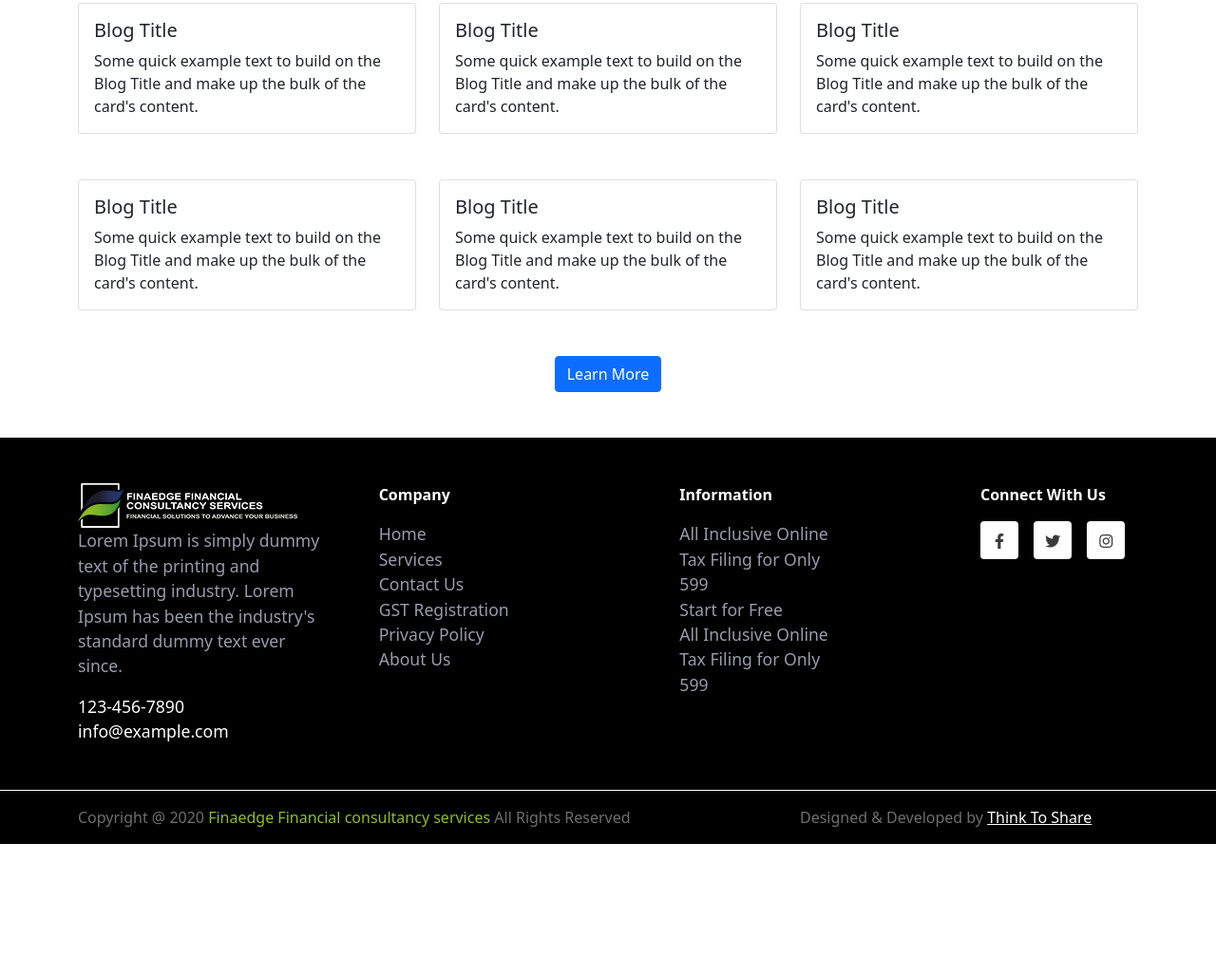
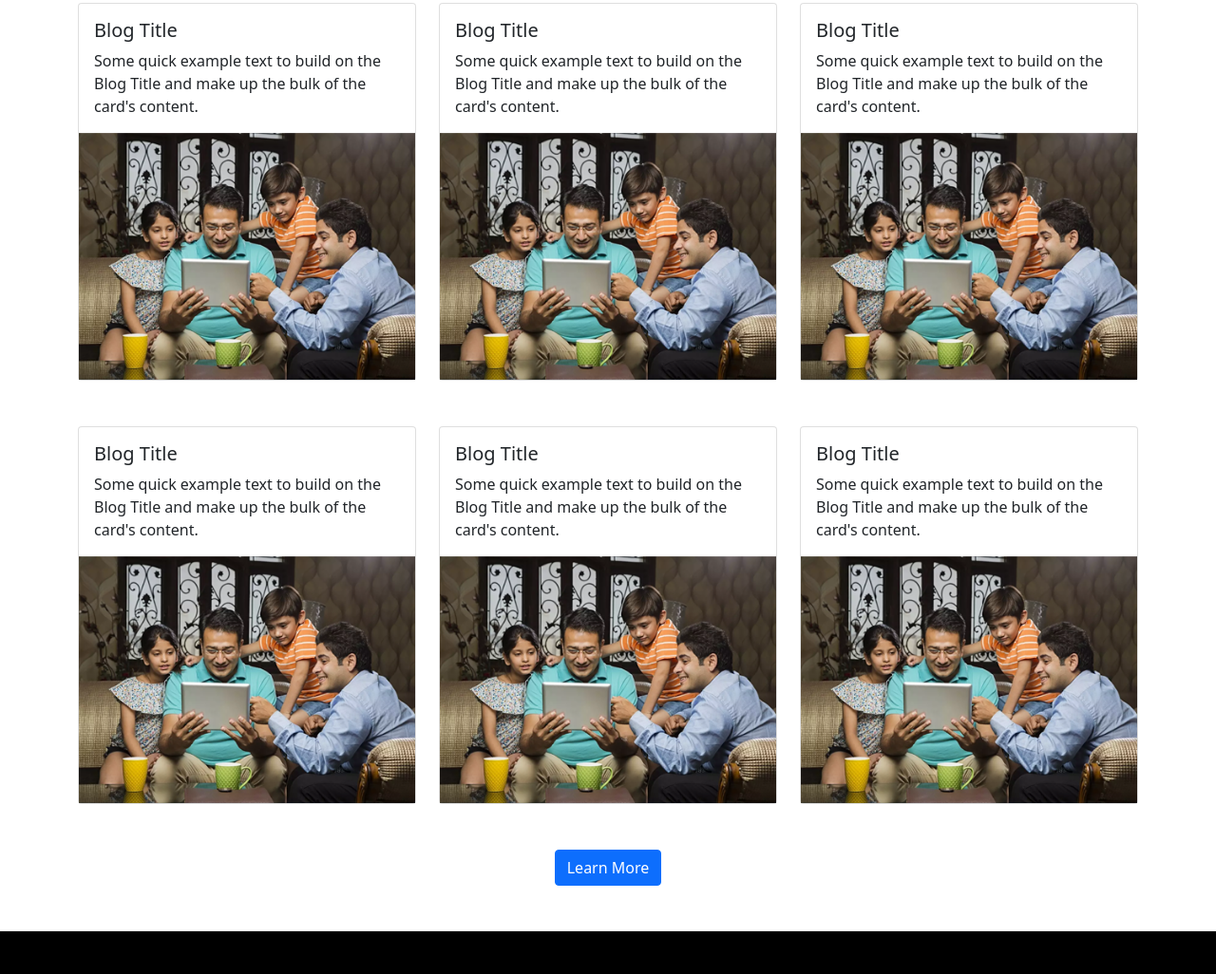
Before and after one commit to Think-To-Share/finaedge.io, a plain HTML site: page index.html in a window 1280 px wide. Shown: the part 1503-2529 px from the top of the page at 95% size. Before the commit the page ends 2393 px from the top, so only its background shows below. Drawn offline with nearby package versions, Linux system fonts and the light colour scheme.

Commit message:
design modified

```diff
--- a/index.html
+++ b/index.html
@@ -127,6 +127,7 @@
 							  <h5 class="card-title latest-blog-head">Blog Title</h5>
 							  <p class="card-text">Some quick example text to build on the Blog Title and make up the bulk of the card's content.</p>
 							</div>
+							<img src="images/blog1.png" alt="" class="img-fluid">
 						</div>
 					</div>
 					<div class="col-md-4">
@@ -135,6 +136,7 @@
 							  <h5 class="card-title latest-blog-head">Blog Title</h5>
 							  <p class="card-text">Some quick example text to build on the Blog Title and make up the bulk of the card's content.</p>
 							</div>
+							<img src="images/blog1.png" alt="" class="img-fluid">
 						</div>
 					</div>
 					<div class="col-md-4">
@@ -143,6 +145,7 @@
 							  <h5 class="card-title latest-blog-head">Blog Title</h5>
 							  <p class="card-text">Some quick example text to build on the Blog Title and make up the bulk of the card's content.</p>
 							</div>
+							<img src="images/blog1.png" alt="" class="img-fluid">
 						</div>
 					</div>
 				</div>
@@ -153,6 +156,7 @@
 							  <h5 class="card-title latest-blog-head">Blog Title</h5>
 							  <p class="card-text">Some quick example text to build on the Blog Title and make up the bulk of the card's content.</p>
 							</div>
+							<img src="images/blog1.png" alt="" class="img-fluid">
 						  </div>
 					</div>
 					<div class="col-md-4">
@@ -161,6 +165,7 @@
 							  <h5 class="card-title latest-blog-head">Blog Title</h5>
 							  <p class="card-text">Some quick example text to build on the Blog Title and make up the bulk of the card's content.</p>
 							</div>
+							<img src="images/blog1.png" alt="" class="img-fluid">
 						  </div>
 					</div>
 					<div class="col-md-4">
@@ -169,6 +174,7 @@
 							  <h5 class="card-title latest-blog-head">Blog Title</h5>
 							  <p class="card-text">Some quick example text to build on the Blog Title and make up the bulk of the card's content.</p>
 							</div>
+							<img src="images/blog1.png" alt="" class="img-fluid">
 						  </div>
 					</div>
 				</div>
```
